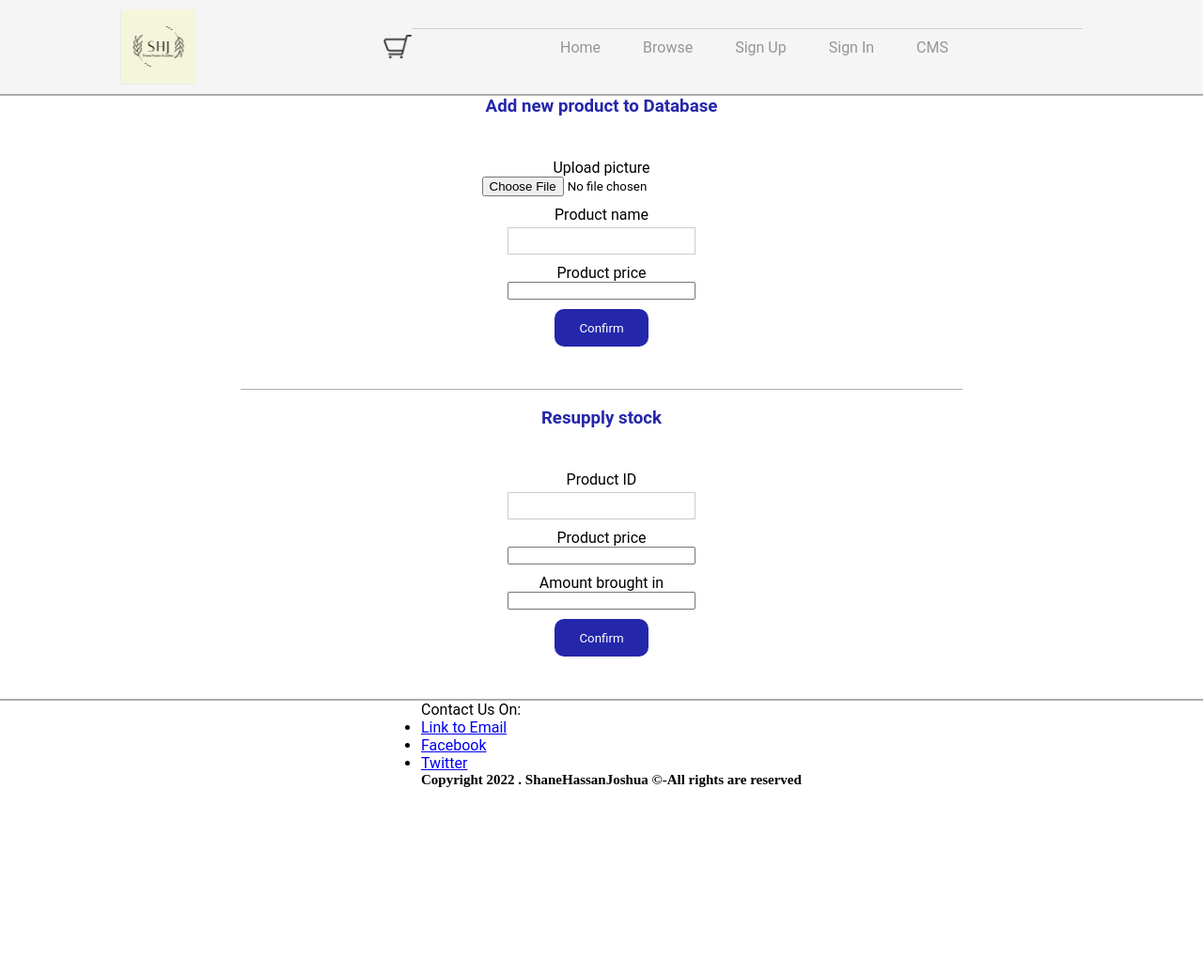
After one commit to hassanm0301/CST2120-Ecommerce-Website, a PHP site: page /cms.php in a window 1280 px wide. The commit adds this page. Shown: the top 1037 px of the page at 94% size. Run offline with PHP 8.4, Linux system fonts and the light colour scheme.

Commit message:
Implemented CMS and  fixed header. Added more css to header and footer

```diff
--- /dev/null
+++ b/cms.php
@@ -0,0 +1,6 @@
+<?php
+include "html/header.html";
+include "html/cms.html";
+include "html/footer.html";
+
+?>
--- /dev/null
+++ b/css/cms_style.css
@@ -0,0 +1,33 @@
+.cms-container{
+    margin-right: 10%;
+    margin-left: 10%;
+    text-align: center;
+}
+
+.cms-func-title{
+    color: #2427aa;
+}
+
+.cms-container input{
+    margin-bottom: 10px;
+}
+
+.gray-bar{
+    border-top: 1px solid rgb(173, 173, 173);
+    margin-left: 20%;
+    margin-right: 20%;
+}
+
+.text-input{
+    width: 200px;
+}
+
+.cms-container .cms-btn{
+    width: 100px;
+    background-color: #2427aa;
+    border: none;
+    width: 100px;
+    height: 40px;
+    color: white;
+    border-radius: 10px;
+}
--- a/css/shoppingsite.css
+++ b/css/shoppingsite.css
@@ -12,6 +12,7 @@
     width: 100%;
     background: #f5f5f5;
     z-index: 9;
+    border-bottom: 2px solid rgb(173, 173, 173);
 }
 
 .nav{
@@ -219,4 +220,5 @@ form {
       padding-bottom: 100%;
       padding-left:35%;
       font-family: 'Times New Roman';
+      border-top: 2px solid rgb(173, 173, 173);
   }
--- /dev/null
+++ b/html/cms.html
@@ -0,0 +1,40 @@
+
+
+<div class="cms-container" >
+    <h3 class="cms-func-title">Add new product to Database</h3>
+    <form id="addToDB">
+
+        <label for="">Upload picture</label><br>
+        <input type="file"><br>
+
+        <label for="">Product name</label><br>
+        <input type="text" class="text-input" style="width: 200px;"><br>
+
+        <label for="">Product price</label><br>
+        <input type="number" class="text-input"><br>
+
+        <button class="cms-btn">Confirm</button>
+    </form>
+
+</div>
+
+<div class="gray-bar"></div>
+<br>
+
+<div class="cms-container">
+    <h3 class="cms-func-title">Resupply stock</h3>
+    <form id="addToDB">
+
+        <label for="">Product ID</label><br>
+        <input type="text" style="width: 200px;"><br>
+
+        <label for="">Product price</label><br>
+        <input type="number" class="text-input"><br>
+
+        <label for="">Amount brought in</label><br>
+        <input type="number" class="text-input"><br>
+
+        <button class="cms-btn">Confirm</button>
+    </form>
+
+</div>
--- a/html/footer.html
+++ b/html/footer.html
@@ -1,4 +1,3 @@
-
 
 <footer>
     <p>
@@ -17,3 +16,4 @@
         Copyright 2022 . ShaneHassanJoshua ©-All rights are reserved
     </h2>
 </footer>
+</body>
--- a/html/header.html
+++ b/html/header.html
@@ -2,6 +2,7 @@
 <html lang="en">
     <head>
         <link rel="stylesheet" type="text/css" href="css/shoppingsite.css">
+        <link rel="stylesheet" type="text/css" href="css/cms_style.css">
         <meta charset="utf-8">
     </head>
 
@@ -20,8 +21,8 @@
                     <li class="link-item"><a href="#" class="link">Browse</a></li>
                     <li class="link-item"><a href="signup.php" class="link">Sign Up</a></li>
                     <li class="link-item"><a href="signin.php" class="link">Sign In</a></li>
+                    <li class="link-item"><a href="cms.php" class="link">CMS</a></li>
                 </ul>
             </div>
         </div>
     </nav>
-</body>
```
Also changed, not shown: html/SignUp.html (+8 -9 lines).
